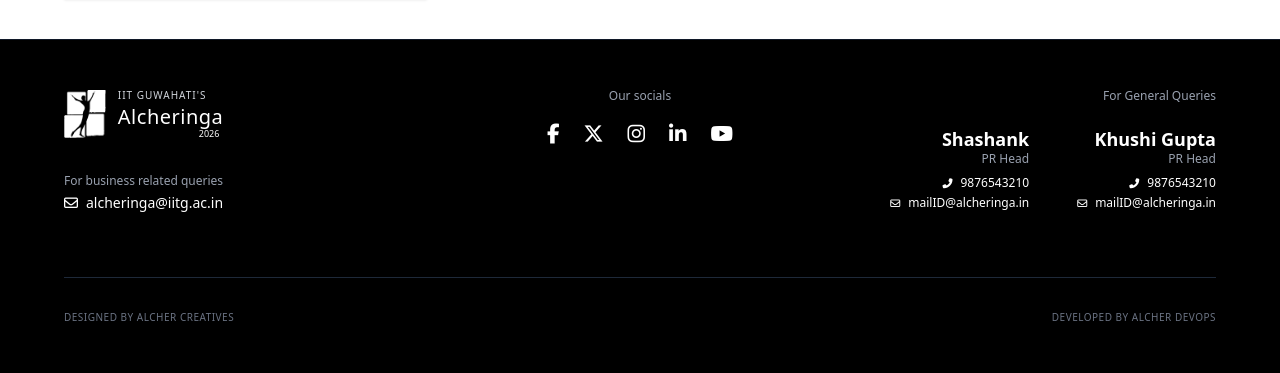
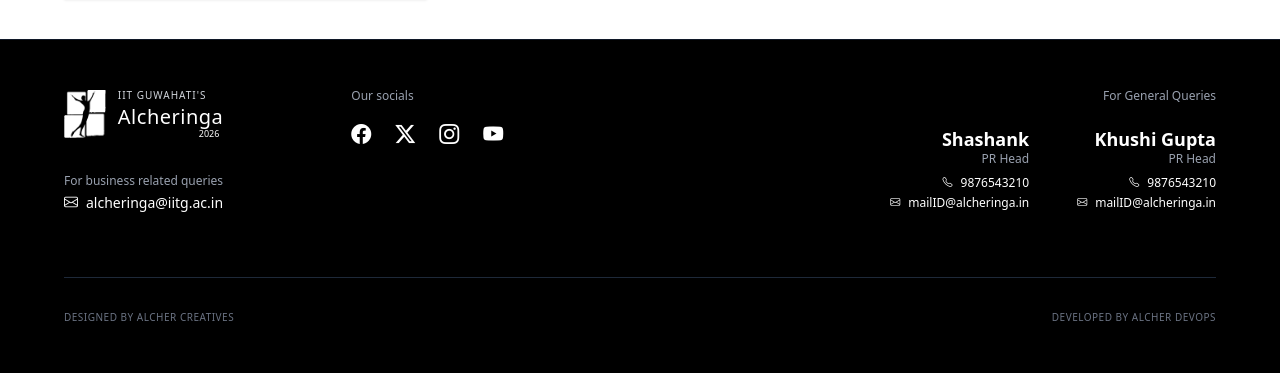
Before and after one commit to Mrigank22/Diva-Hunk-2026, a Django app: page / in a window 1280 px wide. Shown: the part 2136-2509 px from the top of the page. Run offline with Django 4.2, Linux system fonts and the light colour scheme; data comes from the database, SQL or seed files in the repository; style sheets or scripts are compiled from the project's sources; some libraries are stand-ins or nearby versions; some web fonts are replaced.

Commit message:
footer fixed

```diff
--- a/base/templates/base/footer.html
+++ b/base/templates/base/footer.html
@@ -1,79 +1,82 @@
 {% load static %}
 
-<link rel="stylesheet" href="https://cdnjs.cloudflare.com/ajax/libs/font-awesome/6.5.1/css/all.min.css">
+<link rel="stylesheet" href="https://cdn.jsdelivr.net/npm/bootstrap-icons@1.11.3/font/bootstrap-icons.min.css">
 
 <footer class="bg-black text-white w-full py-12 px-6 md:px-16 font-action border-t border-gray-900">
 
-    <div class="flex flex-col md:flex-row justify-between items-start gap-10 md:gap-4 mb-16">
+    <div class="flex flex-col md:flex-row md:items-start gap-10 md:gap-0 mb-16">
 
-        <div class="flex flex-col gap-6 md:w-1/3">
+        <div class="flex flex-col gap-6 w-full md:w-auto items-center md:items-start">
+
             <div class="flex items-center gap-3">
                 <img src="{% static 'images/AlcherLogo.png' %}" alt="Alcheringa Logo" class="h-12 w-auto invert brightness-0 filter">
-                <div class="flex flex-col">
+                <div class="flex flex-col text-center md:text-left">
                     <span class="text-[10px] uppercase tracking-widest text-gray-300">IIT Guwahati's</span>
                     <span class="text-xl font-medium tracking-wide">Alcheringa</span>
-                    <span class="text-[9px] self-end -mt-1 mr-1">2026</span>
+                    <span class="text-[9px] block md:inline self-center md:self-end -mt-1 mr-1">2026</span>
                 </div>
             </div>
 
-            <div class="mt-2">
+            <div class="mt-2 text-center md:text-left w-full">
                 <p class="text-gray-400 text-xs mb-1">For business related queries</p>
-                <a href="mailto:alcheringa@iitg.ac.in" class="flex items-center gap-2 text-sm hover:text-gray-300 transition">
-                    <i class="far fa-envelope"></i>
+                <a href="mailto:alcheringa@iitg.ac.in" class="flex items-center justify-center md:justify-start gap-2 text-sm hover:text-gray-300 transition">
+                    <i class="bi bi-envelope"></i>
                     alcheringa@iitg.ac.in
                 </a>
             </div>
         </div>
 
-     <div class="flex flex-col items-center gap-4 md:w-1/3">
+        <div class="flex flex-col gap-4 w-full md:w-auto items-start md:ml-32">
             <p class="text-gray-400 text-xs">Our socials</p>
 
             <div class="flex gap-6 text-xl">
-        <a href="https://www.facebook.com/alcheringaiitg" class="hover:text-gray-400">
-            <i class="fa-brands fa-facebook-f"></i>
+                <a href="https://www.facebook.com/alcheringaiitg" class="hover:text-gray-400" target="_blank">
+                    <i class="bi bi-facebook"></i>
                 </a>
-        <a href="https://twitter.com/alcheringaiitg" class="hover:text-gray-400">
-            <i class="fa-brands fa-x-twitter"></i>
+                <a href="https://twitter.com/alcheringaiitg" class="hover:text-gray-400" target="_blank">
+                    <i class="bi bi-twitter-x"></i>
                 </a>
-        <a href="https://www.instagram.com/alcheringaiitg/" class="hover:text-gray-400">
-            <i class="fa-brands fa-instagram"></i>
+                <a href="https://www.instagram.com/alcheringaiitg/" class="hover:text-gray-400" target="_blank">
+                    <i class="bi bi-instagram"></i>
                 </a>
-        <a href="#" class="hover:text-gray-400">
-            <i class="fa-brands fa-linkedin-in"></i>
-        </a>
-        <a href="https://www.youtube.com/c/AlcheringaIITG" class="hover:text-gray-400">
-            <i class="fa-brands fa-youtube"></i>
+                <a href="https://www.youtube.com/c/AlcheringaIITG" class="hover:text-gray-400" target="_blank">
+                    <i class="bi bi-youtube"></i>
                 </a>
             </div>
         </div>
 
+        <div class="flex flex-col gap-6 w-full md:w-auto items-start md:items-end md:ml-auto">
+            <p class="text-gray-400 text-xs w-full text-left md:text-right">For General Queries</p>
 
-        <div class="flex flex-col gap-6 md:w-1/3 md:items-end">
-            <p class="text-gray-400 text-xs w-full md:text-right">For General Queries</p>
+            <div class="flex flex-col md:flex-row gap-8 md:gap-12 w-full md:w-auto">
 
-            <div class="flex flex-col md:flex-row gap-8 md:gap-12">
-                <div class="flex flex-col md:text-right">
+                <div class="flex flex-col text-left md:text-right">
                     <span class="font-bold text-lg leading-tight">Shashank</span>
                     <span class="text-xs text-gray-400 mb-2">PR Head</span>
-                    <a href="tel:9876543210" class="text-xs flex items-center md:justify-end gap-2 hover:text-gray-300 transition mb-1">
-                        <i class="fas fa-phone-alt text-[10px]"></i> 9876543210
+
+                    <a href="tel:9876543210" class="text-xs flex items-center justify-start md:justify-end gap-2 hover:text-gray-300 transition mb-1">
+                        <i class="bi bi-telephone text-[10px]"></i> 9876543210
                     </a>
-                    <a href="mailto:mailID@alcheringa.in" class="text-xs flex items-center md:justify-end gap-2 hover:text-gray-300 transition">
-                        <i class="far fa-envelope text-[10px]"></i> mailID@alcheringa.in
+                    <a href="mailto:mailID@alcheringa.in" class="text-xs flex items-center justify-start md:justify-end gap-2 hover:text-gray-300 transition">
+                        <i class="bi bi-envelope text-[10px]"></i> mailID@alcheringa.in
                     </a>
                 </div>
-                <div class="flex flex-col md:text-right">
+
+                <div class="flex flex-col text-left md:text-right">
                     <span class="font-bold text-lg leading-tight">Khushi Gupta</span>
                     <span class="text-xs text-gray-400 mb-2">PR Head</span>
-                    <a href="tel:9876543210" class="text-xs flex items-center md:justify-end gap-2 hover:text-gray-300 transition mb-1">
-                        <i class="fas fa-phone-alt text-[10px]"></i> 9876543210
+
+                    <a href="tel:9876543210" class="text-xs flex items-center justify-start md:justify-end gap-2 hover:text-gray-300 transition mb-1">
+                        <i class="bi bi-telephone text-[10px]"></i> 9876543210
                     </a>
-                    <a href="mailto:mailID@alcheringa.in" class="text-xs flex items-center md:justify-end gap-2 hover:text-gray-300 transition">
-                        <i class="far fa-envelope text-[10px]"></i> mailID@alcheringa.in
+                    <a href="mailto:mailID@alcheringa.in" class="text-xs flex items-center justify-start md:justify-end gap-2 hover:text-gray-300 transition">
+                        <i class="bi bi-envelope text-[10px]"></i> mailID@alcheringa.in
                     </a>
                 </div>
+
             </div>
         </div>
+
     </div>
 
     <div class="border-t border-gray-800 pt-8 flex flex-col md:flex-row justify-between items-center gap-4 text-[10px] text-gray-500 uppercase tracking-wider">
```
Lines whose indentation alone changed are shown as unchanged.
